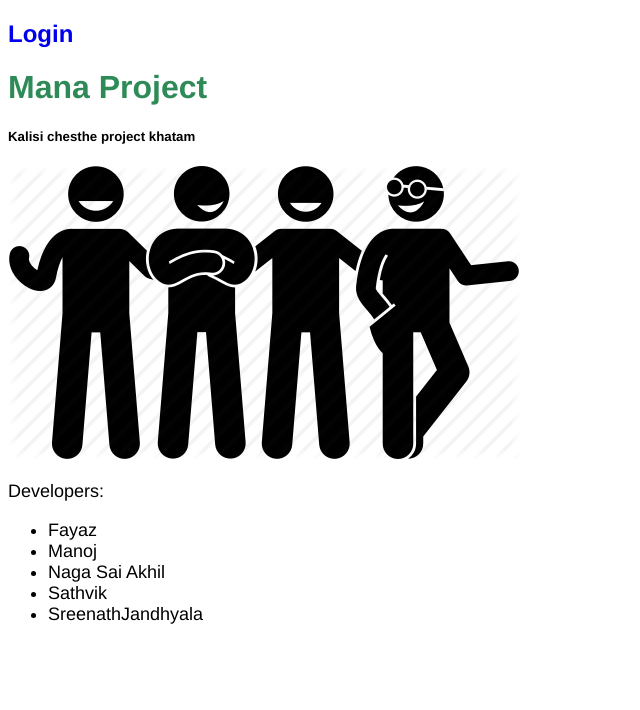
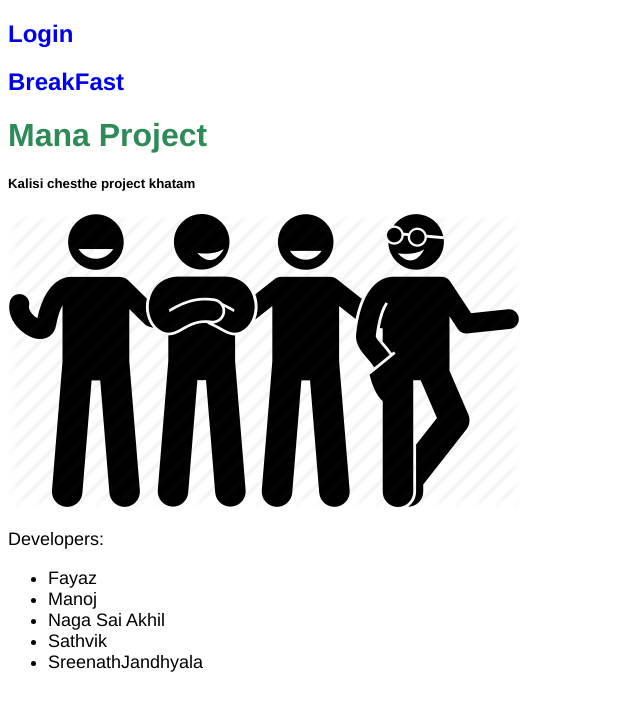
Before and after one commit to IamFayaz97/Manam, a plain HTML site: page src/index.html in a window 1280 px wide. Shown: the whole page, without its empty margins (0-640 px from the left). Drawn offline with Linux system fonts and the light colour scheme.

Commit message:
Modifed Index.html

```diff
--- a/src/index.html
+++ b/src/index.html
@@ -6,6 +6,7 @@
 
     <title>Manam</title>
     <h2><a href="./login/login.html"> Login </a></h2>
+    <h2><a href="../src/Categories/Breakfast/breakfast.html"> BreakFast</a></h2>
 </head>
 
 <body>
```
